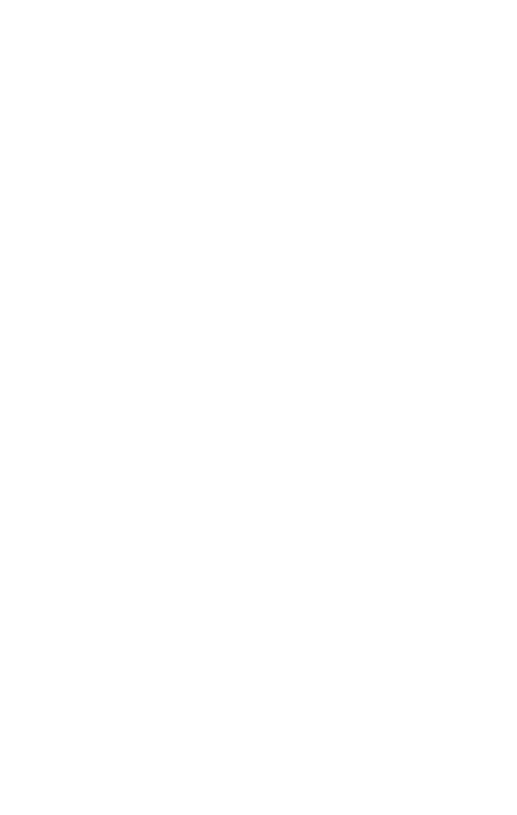
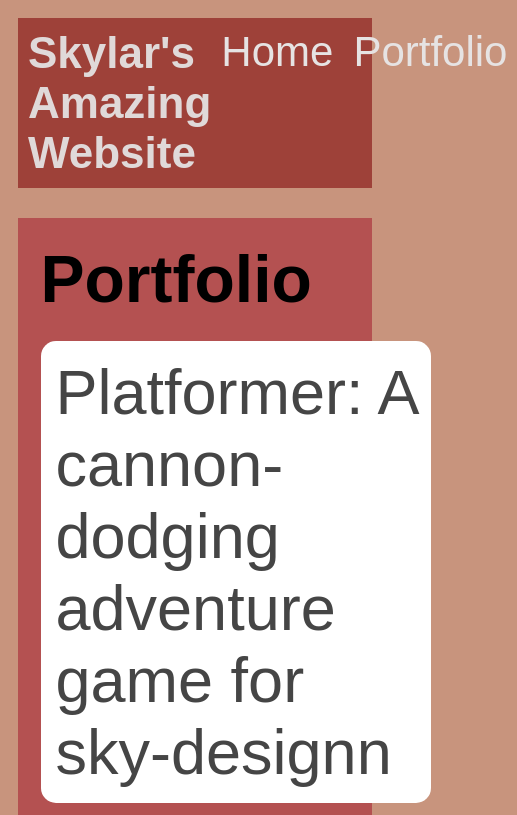
Before and after one commit to sky-designn/sky-designn.github.io, a plain HTML site: page portfolio.html in a window 390 px wide. Shown: the top 815 px of the page, 517 px wide, since content can reach past the window. Drawn offline with Linux system fonts and the light colour scheme.

Commit message:
add index.html and css files

```diff
--- a/portfolio.html
+++ b/portfolio.html
@@ -0,0 +1,41 @@
+<!DOCTYPE html>
+<html>
+  <head>
+    <title>My Awesome Website</title>
+    <link rel="stylesheet" href="style.css"/>
+  </head>
+
+  <body>
+    <!-- All content goes here -->
+    <div id="all-contents">
+      <nav>
+        <h1>Skylar's Amazing Website</h1>
+        <ul id="nav-ul">
+            <li class="nav-li">
+                <a href="index.html">Home</a>
+                </li>
+                <li class="nav-li">
+                    <a href="portfolio.html"> Portfolio</a>
+                </li>
+              </ul>
+           </nav>
+
+      <main>
+        <div class="content">
+            <h1>Portfolio</h1>
+            <ul id="portfolio">
+                <li>
+                    <a href="projects/platformer/">Platformer: A cannon-dodging adventure game for sky-designn</a>
+                  </li>
+                  <li>
+                    <a href="projects/bouncing-box/">Bouncing Box: A fun introduction to web game development</a>
+                  </li>
+                  <li>
+                    <a href="projects/circularity/">Circularity: A poetic motion experiment with circles</a>
+                  </li>
+                </ul>
+                </div>
+      </main>
+    </div>
+  </body>
+</html>
--- a/style.css
+++ b/style.css
@@ -74,3 +74,79 @@ main {
 h2, h3 {
     margin: 0px;
 }
+
+/* Portfolio styles */
+.content h1 {
+    color: black;
+  }
+
+  #portfolio {
+    list-style-type: none;
+    padding-left: 0;
+  }
+
+  #portfolio li {
+    background: #fff;
+    padding: 10px;
+    border-radius: 10px;
+    margin-bottom: 10px;
+  }
+
+  #portfolio li:hover {
+    background: #eee;
+  }
+
+  #portfolio a {
+    text-decoration: none;
+    color: #454545;
+  }
+
+  /* responsive web design */
+@media screen and (min-width: 120px) and (max-width: 1080px) {
+    main {
+      height: 100ch;
+      zoom: 1.5;
+      display: grid;
+    }
+
+    h1 {
+      font-size: 44px;
+    }
+
+    h2 {
+      font-size: 42px;
+    }
+
+    h3 {
+      font-size: 36px;
+    }
+
+    #all-contents {
+      height: 100ch;
+      margin: none;
+    }
+
+    a {
+      font-size: 42px;
+    }
+
+    .sidebar {
+      margin-right: 0px;
+      justify-content: center;
+      align-items: center;
+    }
+
+    .sidebar-img {
+      width: 100%;
+    }
+
+    p,
+    li {
+      font-size: 24px;
+    }
+
+    .content {
+      align-content: center;
+      justify-content: center;
+    }
+  }
```
